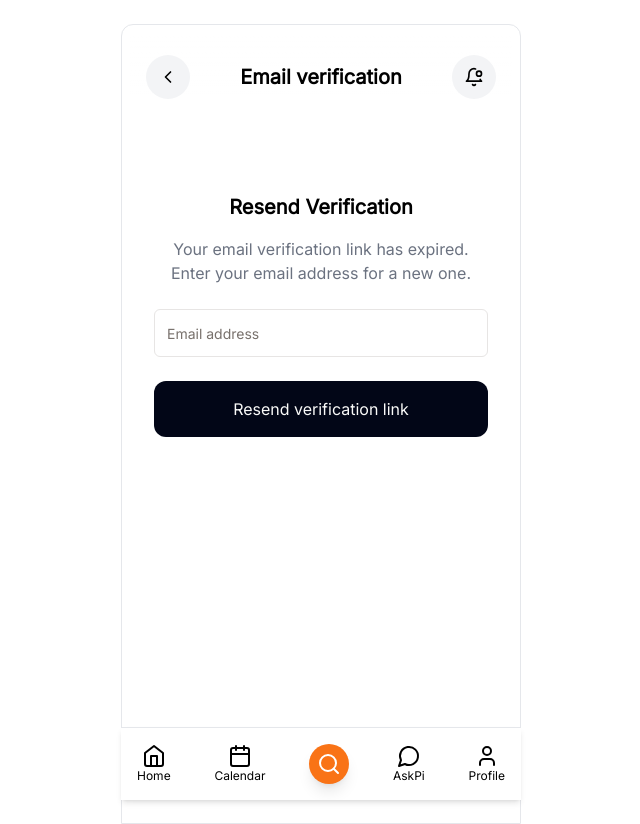
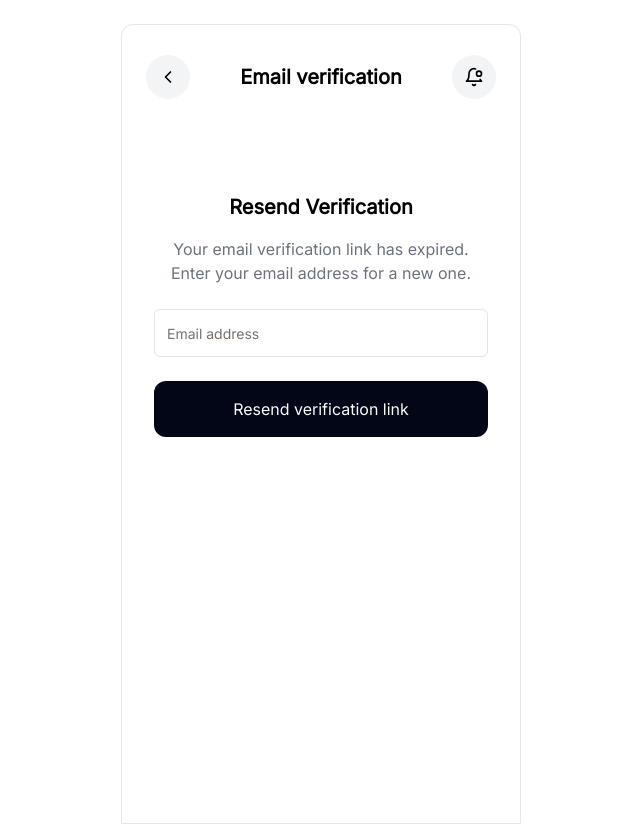
Before and after one commit to urdadx/nomad, a Next.js app: page /resend in a window 1280 px wide. Shown: the whole page, without its empty margins (319-959 px from the left). Built offline with nearby package versions, Linux system fonts and the light colour scheme.

Commit message:
added email btn to resend

```diff
--- a/components/layout/mobile-layout.jsx
+++ b/components/layout/mobile-layout.jsx
@@ -9,6 +9,7 @@ const MobileLayout = ({ children }) => {
         {children}
         {router.pathname === '/ask-pi' ||
         router.pathname === '/login' ||
+        router.pathname === '/resend' ||
         router.pathname === '/register' ||
         router.pathname === '/maps-direction' ? (
           ''
```
